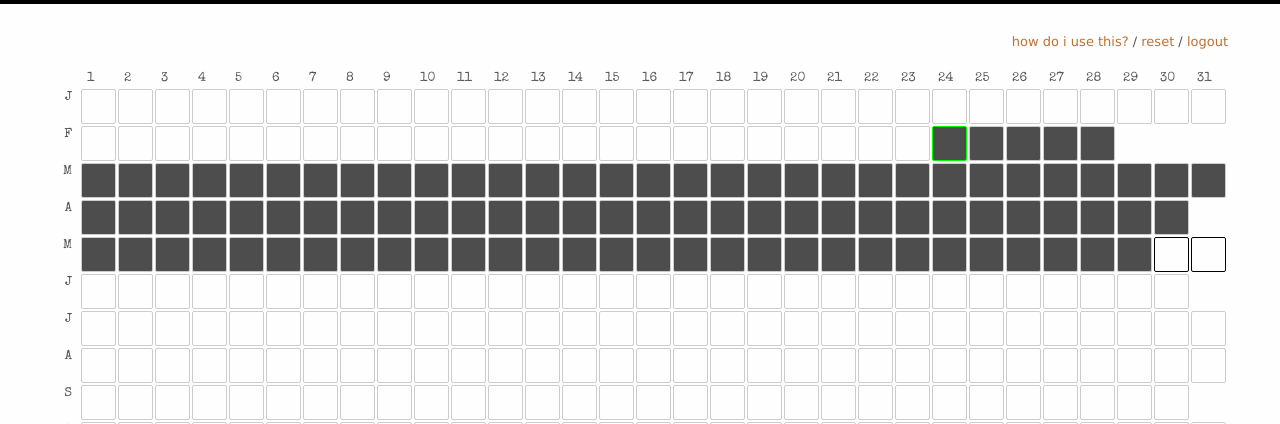
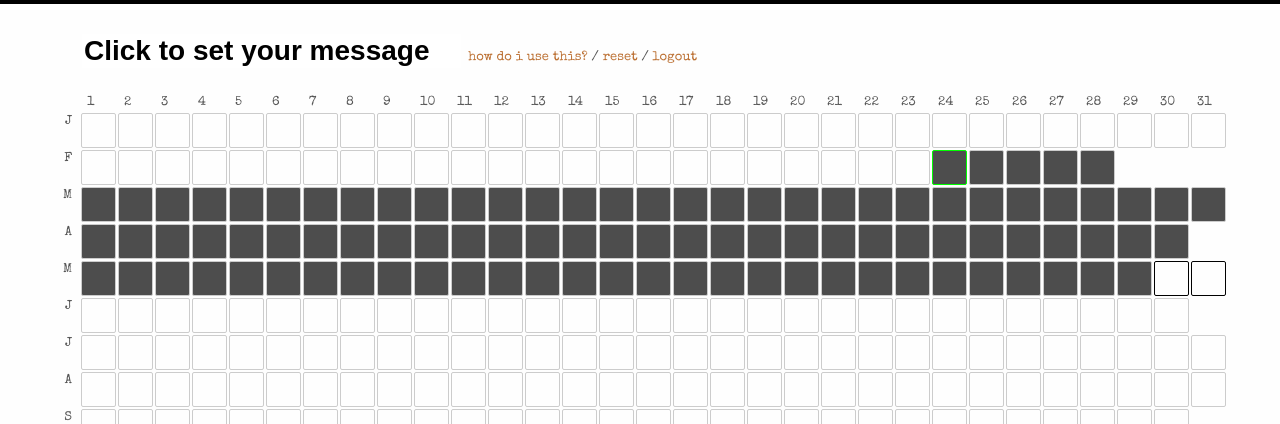
Before and after one commit to vdugar/Seinfeld-Calendar, a Django app: template templates/index.html in a window 1280 px wide. Shown: the top 424 px of the page. Run offline with Django 3.2, Linux system fonts and the light colour scheme; the template is opened without the code that fills it, so the values that code supplies are empty; some libraries are stand-ins or nearby versions.

Commit message:
added user message field

```diff
--- a/static/js/js.js
+++ b/static/js/js.js
@@ -150,6 +150,29 @@ var onClickDay = function($curr_day){
 	});
 };
 
+function toggle_editor(){
+	if(!($('#title').hasClass('editing'))){
+		$('#title').addClass('editing');
+		$('#title').select();
+		$('#tools').show();
+	}
+}
+
+function cancel_edit(){
+		$('#title').val("Click to set your message");
+		$('#tools').hide();
+		$('#title').removeClass('editing');
+		$('#title').blur();
+	}
+
+function save(){
+	new_title = $('#title').val();
+	$('#title').val(new_title);
+	$('#tools').hide();
+	$('#title').removeClass('editing');
+	$('#title').blur();
+}
+
 
 $(document).ready(function(){
 
--- a/static/style/style.css
+++ b/static/style/style.css
@@ -75,10 +75,6 @@ ul,li{
 list-style:none;
 display:inline;}
 
-.menu{
-text-align:right;
-margin-bottom:20px;
-margin-right: 5px;}
 
 .day{
 -webkit-border-radius: 2px;}
@@ -116,3 +112,33 @@ cursor:pointer;
   height:229px;
   padding:50px 0 20px 25px;
 }
+
+.menu{
+	text-align:right;
+	display: inline-block;
+}
+
+#message{
+	margin-left: 35px;
+	font-family: Arial;
+	display: inline-block;
+	margin-bottom: 25px;
+
+	}
+#title{
+	border:0px;
+	font-size:28px;
+	font-weight:bold;
+	width:100%;
+}
+#title:hover{
+	background-color: rgb(255, 255, 211);
+}
+.editing{
+	border: 1px inset rgb(233, 233, 174) !important;
+	padding: 4px;
+	font-size: 22px;
+	font-weight: bold;
+	background-color: rgb(255, 255, 211);
+	margin-bottom: 5px;
+}
--- a/templates/index.html
+++ b/templates/index.html
@@ -12,13 +12,23 @@
 	<div class="header">
 	</div>
 	<div class="wrap">
-		<div class="menu">
-			<ul>
-				<li><a href="">how do i use this?</a> / </li>
-				<li><a href="">reset</a> / </li>
-				<li><a href="logout/">logout</a></li>
-			</ul>
-		</div>
+
+			<div id="message">
+				<input type="text" value="Click to set your message" id="title" onclick="toggle_editor();">
+				<div id="tools" style="display:none;">
+					<input id="save" value="SAVE" tabindex="12" type="submit" onclick="save();">
+					<span>OR</span>
+					<input value="Cancel" onclick="cancel_edit();" tabindex="13" type="button">
+				</div>
+			</div>
+			<div class="menu">
+				<p>
+					<a href="">how do i use this?</a> /
+					<a href="">reset</a> /
+					<a href="logout/">logout</a>
+				</p>
+			</div>
+
 		<div class="clear">
 		</div>
 		<div class="rowlabels">
```
Also changed, not shown: mydb.db.
